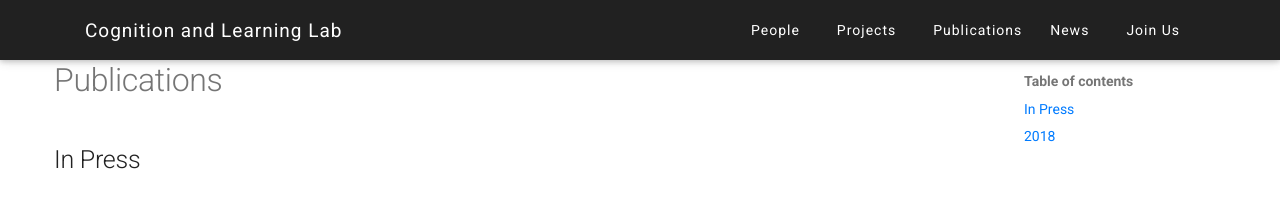
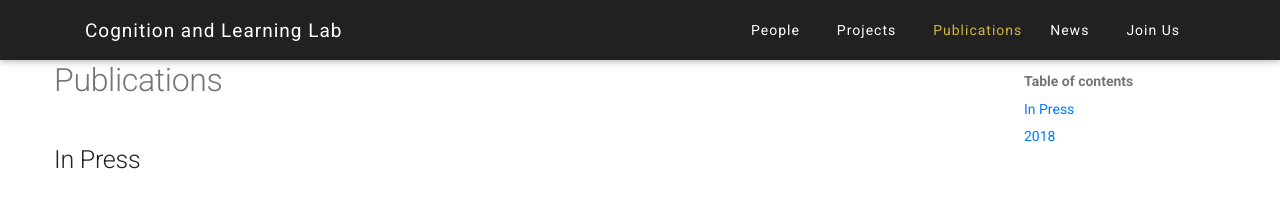
Before and after one commit to shivanya-chandra/pcllab.github.io, an MkDocs documentation site: the page built from docs/publications.md, in a window 1280 px wide. Shown: the top 204 px of the page. Built offline with MkDocs 1.6.1 and Material for MkDocs 9.7.7, drawn with Linux system fonts in a browser that asks for light colours.

Commit message:
Highlight active page in nav

```diff
--- a/theme/partials/header.html
+++ b/theme/partials/header.html
@@ -16,7 +16,7 @@
 		<div class="collapse navbar-collapse" id="navbarSupportedContent">
 			<ul class="navbar-nav ml-auto">
 				{% for nav_item in nav %} {% if nav_item.children %} {% for child in nav_item.children %}
-				<li class="nav-item">
+				<li class="nav-item {% if child.active %} active {% else %} {% endif %}">
 					<a class="nav-link ml-1 mr-1 rounded" href="{{ child.url | url }}"> {{ child.title }} </a>
 				</li>
 				{% endfor %} {% endif %} {% endfor %}
```
